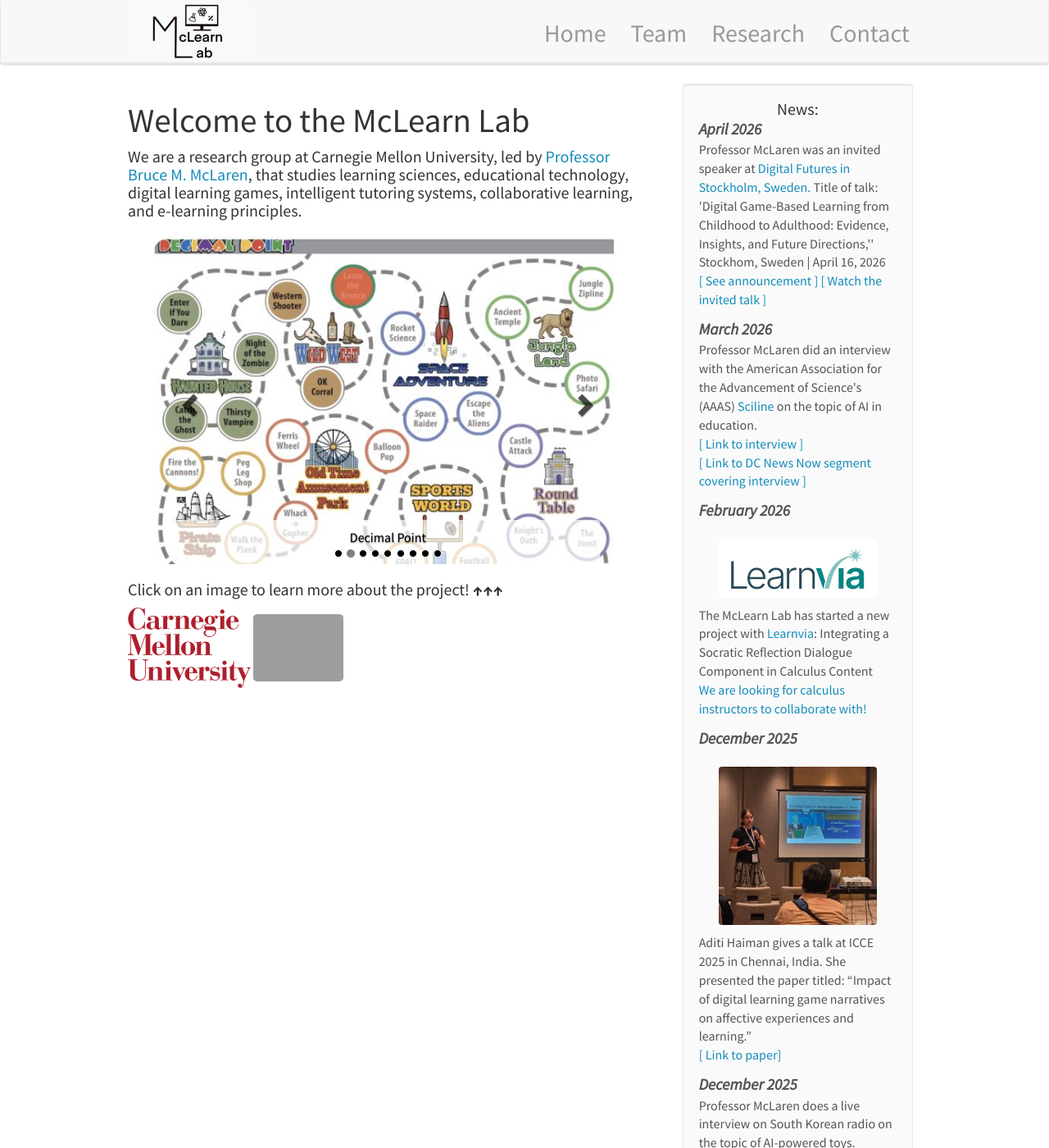
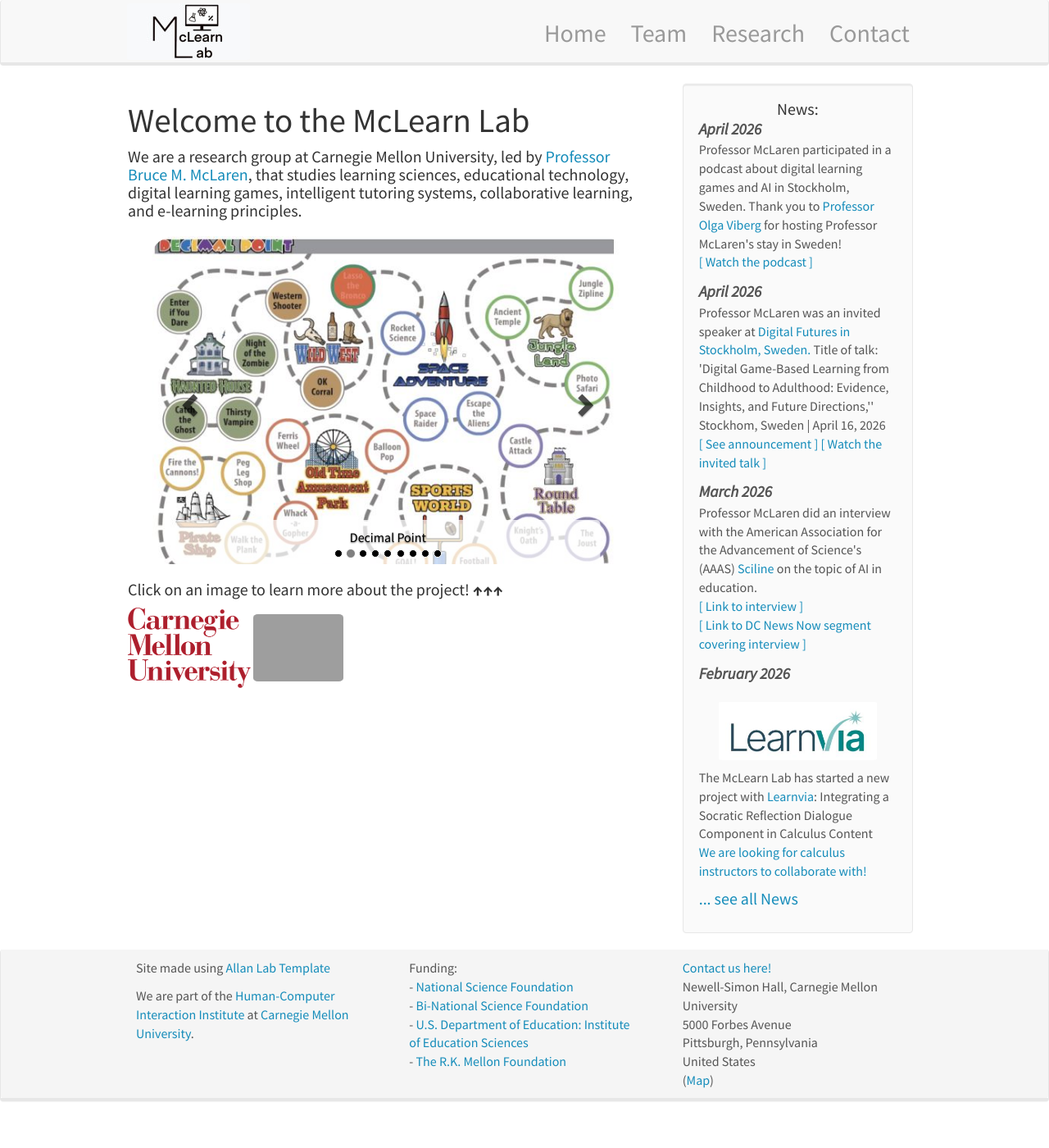
Before and after one commit to McLearn-Lab/McLearn-Lab.github.io, a Jekyll site: the page built from _pages/home.md, in a window 1280 px wide and 1400 px high. Shown: the whole window at 82% size. Built offline with Jekyll 4.4.1, drawn with Linux system fonts in a browser that asks for light colours; nearby versions of some CDN libraries.

Commit message:
Bruce podcast news

```diff
--- a/_data/news.yml
+++ b/_data/news.yml
@@ -4,6 +4,12 @@
 #   link:
 #   link_text:
 #   frontpage: 1 or 0, depending whether to display on the front page of website (vs just in the all news section)
+- date: April 2026
+  headline: "Professor McLaren participated in a podcast about digital learning games and AI in Stockholm, Sweden.  Thank you to <a href='https://www.kth.se/profile/oviberg'>Professor Olga Viberg</a> for hosting Professor McLaren's stay in Sweden!"
+  frontpage: 1
+  link: https://www.youtube.com/watch?v=1Ogx2SbUnV8&feature=youtu.be
+  link_text: '[ Watch the podcast ]'
+
 - date: April 2026
   headline: "Professor McLaren was an invited speaker at <a href='https://www.digitalfutures.kth.se/'>Digital Futures in Stockholm, Sweden.</a> Title of talk: 'Digital Game-Based Learning from Childhood to Adulthood: Evidence, Insights, and Future Directions,'' Stockhom, Sweden | April 16, 2026 "
   frontpage: 1
@@ -30,7 +36,7 @@
 - date: December 2025
   headline: 'Aditi Haiman gives a talk at ICCE 2025 in Chennai, India.  She presented the paper titled: “Impact of digital learning game narratives on affective experiences and learning.” '
   image: 'aditi-icce-2025.jpg'
-  frontpage: 1
+  frontpage: 0
   link: https://library.apsce.net/index.php/ICCE/article/view/5994
   link_text: '[ Link to paper]'
 
@@ -38,13 +44,13 @@
   headline: 'Professor McLaren does a live interview on South Korean radio on the topic of AI-powered toys.'
   link_text: '[ Link ]'
   link: 'https://www.linkedin.com/posts/bruce-martin-mclaren-84269826_today-i-was-interviewed-by-a-south-korean-activity-7402157641961062400-1r7k?utm_source=share&utm_medium=member_desktop&rcm=ACoAAAVwu7IBFoTRcjhflyFVJK7rMa5GRMn9tLU'
-  frontpage: 1
+  frontpage: 0
 
 - date: October 2025
   headline: 'News Article: CMU, Accenture Advance AI in Workforce Training'
   link: https://www.cs.cmu.edu/news/2025/cmu-accenture-advance-ai
   link_text: '[ Link ]'
-  frontpage: 1
+  frontpage: 0
 
 - date: October 2025
   headline: 'Professor McLaren gave a talk at the Edunext meeting in Bari, Italy on October 20, 2025 titled: "AI in Education: Six Approaches That Have Been Effective For Learning.” Edunext is a collective of over 30 universities in Italy who are charting out a new direction in higher education in the age of Gen AI.'
```
